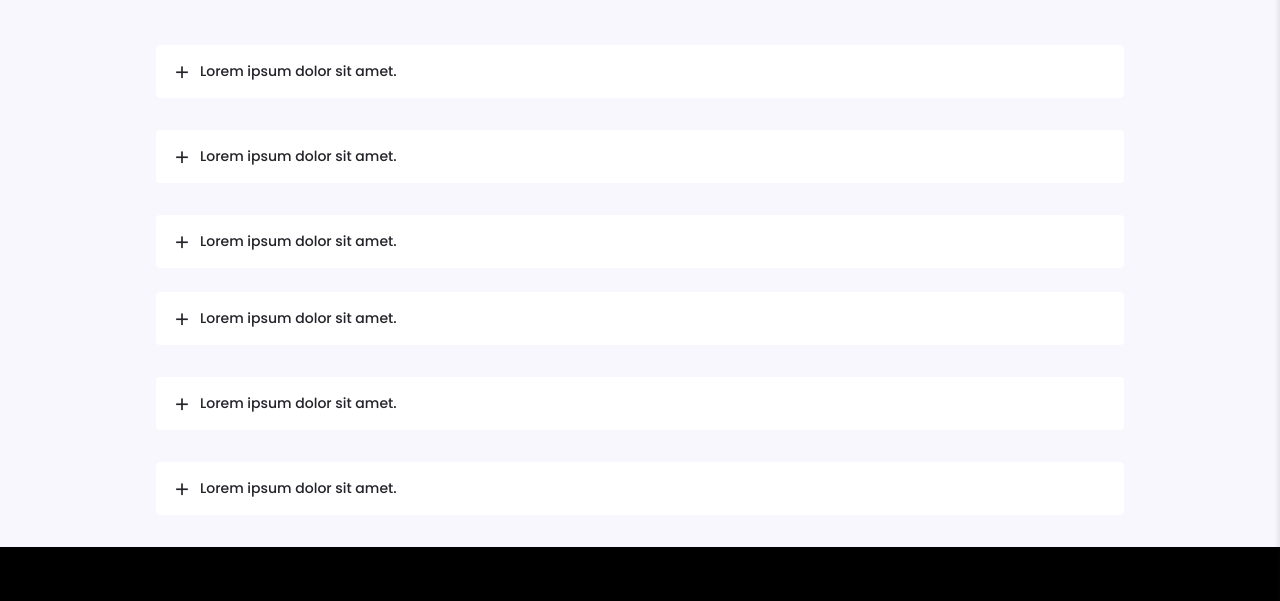
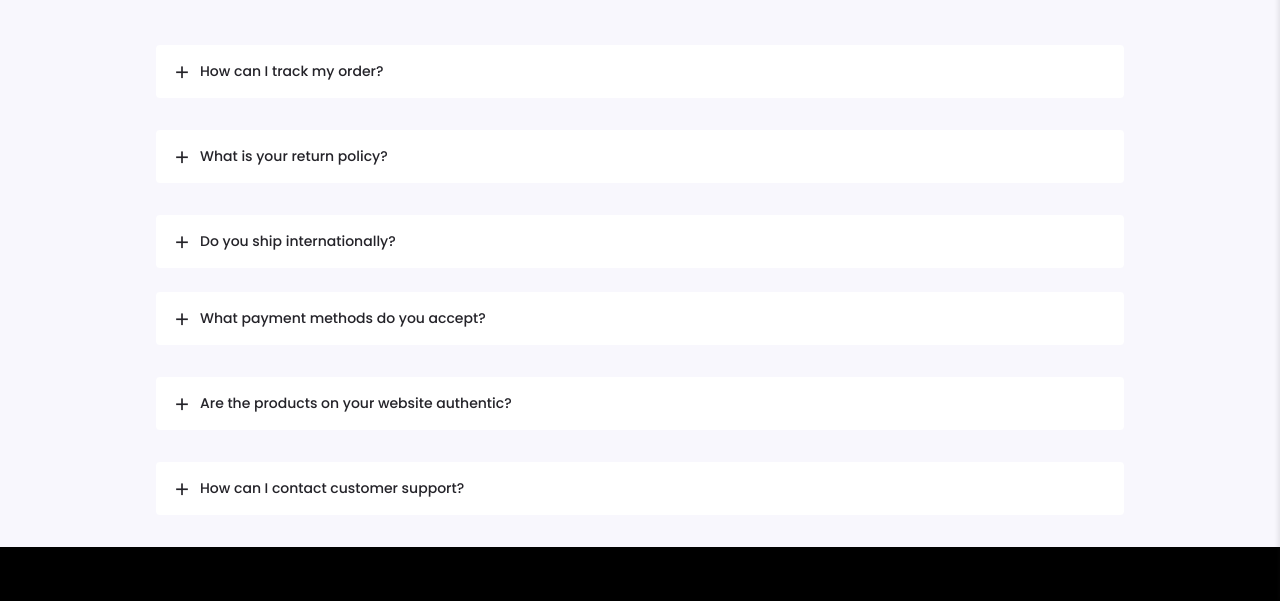
Before and after one commit to ansh-2004/fee-project-e-commerce--updated, a plain HTML site: page faq.html in a window 1280 px wide. Shown: the part 199-800 px from the top of the page. Drawn offline with nearby package versions, Linux system fonts and the light colour scheme.

Commit message:
finalcommit

```diff
--- a/assets/js/main.js
+++ b/assets/js/main.js
@@ -20,6 +20,7 @@ if(navToggle){
 }
 
 /*===== MENU HIDDEN =====*/
+
 /* Validate if constant exists */
 if(navClose){
   navClose.addEventListener("click",() =>{
@@ -108,8 +109,6 @@ function scrollUp(){
 window.addEventListener('scroll',scrollUp)
 
 
-/*=============== LIGHT BOX ===============*/
-
 
 /*=============== QUESTIONS ACCORDION ===============*/
 const accordionItem = document.querySelectorAll('.questions__item')
@@ -141,7 +140,7 @@ const toggleItem = (item) => {
   }
 }
 
-/*=============== STYLE SWITCHER ===============*/
+
 
 // realtime login
 
@@ -259,5 +258,4 @@ if (currentUser) {
   headerUser.textContent = `Welcome, ${currentUser.name === undefined? "" : currentUser.name}`;
   console.log(headerUser);
 }
-
 });
--- a/faq.html
+++ b/faq.html
@@ -15,7 +15,7 @@
     <link rel="stylesheet" href="assets/css/style.css">
     <link rel="stylesheet" class="js-color-style" href="assets/css/colors/color-1.css">
 
-    <title>Responsive e-commerce website - Crypticalcoder</title>
+    <title>Fashion Fusion</title>
 </head>
 <body>
 
@@ -154,12 +154,12 @@
                     <div class="questions__item">
                         <header class="questions__header">
                             <i class="bx bx-plus questions__icon"></i>
-                            <h3 class="questions__item-title">Lorem ipsum dolor sit amet.</h3>
+                            <h3 class="questions__item-title">How can I track my order?</h3>
                         </header>
 
                         <div class="questions__content">
                             <p class="questions__description">
-                                Lorem ipsum dolor sit amet consectetur, adipisicing elit. Rerum, deleniti.
+                                We provide a tracking number with every order placed on our website. You can use this tracking number to monitor the status of your shipment.
                             </p>
                         </div>
                     </div>
@@ -167,12 +167,12 @@
                     <div class="questions__item">
                         <header class="questions__header">
                             <i class="bx bx-plus questions__icon"></i>
-                            <h3 class="questions__item-title">Lorem ipsum dolor sit amet.</h3>
+                            <h3 class="questions__item-title">What is your return policy?</h3>
                         </header>
 
                         <div class="questions__content">
                             <p class="questions__description">
-                                Lorem ipsum dolor sit amet consectetur, adipisicing elit. Rerum, deleniti.
+                                Please refer to our Returns & Exchanges page for detailed instructions on how to initiate a return or exchange.
                             </p>
                         </div>
                     </div>
@@ -180,12 +180,12 @@
                     <div class="questions__item">
                         <header class="questions__header">
                             <i class="bx bx-plus questions__icon"></i>
-                            <h3 class="questions__item-title">Lorem ipsum dolor sit amet.</h3>
+                            <h3 class="questions__item-title">Do you ship internationally?</h3>
                         </header>
 
                         <div class="questions__content">
                             <p class="questions__description">
-                                Lorem ipsum dolor sit amet consectetur, adipisicing elit. Rerum, deleniti.
+                                Yes, we offer international shipping to many countries worldwide. During the checkout process, you'll have the option to select your country for shipping, and the shipping cost will be calculated based on your location.
                             </p>
                         </div>
                     </div>
@@ -195,12 +195,12 @@
                     <div class="questions__item">
                         <header class="questions__header">
                             <i class="bx bx-plus questions__icon"></i>
-                            <h3 class="questions__item-title">Lorem ipsum dolor sit amet.</h3>
+                            <h3 class="questions__item-title">What payment methods do you accept?</h3>
                         </header>
 
                         <div class="questions__content">
                             <p class="questions__description">
-                                Lorem ipsum dolor sit amet consectetur, adipisicing elit. Rerum, deleniti.
+                                We accept various payment methods, including credit/debit cards (Visa, Mastercard, American Express), PayPal, and other secure payment gateways.
                             </p>
                         </div>
                     </div>
@@ -208,12 +208,12 @@
                     <div class="questions__item">
                         <header class="questions__header">
                             <i class="bx bx-plus questions__icon"></i>
-                            <h3 class="questions__item-title">Lorem ipsum dolor sit amet.</h3>
+                            <h3 class="questions__item-title">Are the products on your website authentic?</h3>
                         </header>
 
                         <div class="questions__content">
                             <p class="questions__description">
-                                Lorem ipsum dolor sit amet consectetur, adipisicing elit. Rerum, deleniti.
+                                Absolutely. We source all of our products directly from reputable brands and designers, ensuring that every item we sell is 100% authentic.
                             </p>
                         </div>
                     </div>
@@ -221,12 +221,12 @@
                     <div class="questions__item">
                         <header class="questions__header">
                             <i class="bx bx-plus questions__icon"></i>
-                            <h3 class="questions__item-title">Lorem ipsum dolor sit amet.</h3>
+                            <h3 class="questions__item-title">How can I contact customer support?</h3>
                         </header>
 
                         <div class="questions__content">
                             <p class="questions__description">
-                                Lorem ipsum dolor sit amet consectetur, adipisicing elit. Rerum, deleniti.
+                                Our customer support team is here to assist you with any questions or concerns you may have.
                             </p>
                         </div>
                     </div>
```
Also changed, not shown: about.html (+1 -1 lines), blog.html (+1 -1 lines), cartcopy.html (+1 -1 lines), contact.html (+1 -1 lines), details.html (+1 -1 lines), index.html (+3 -2 lines), shop.html (+0 -1 lines), assets/js/products.js (line endings or trailing spaces).
